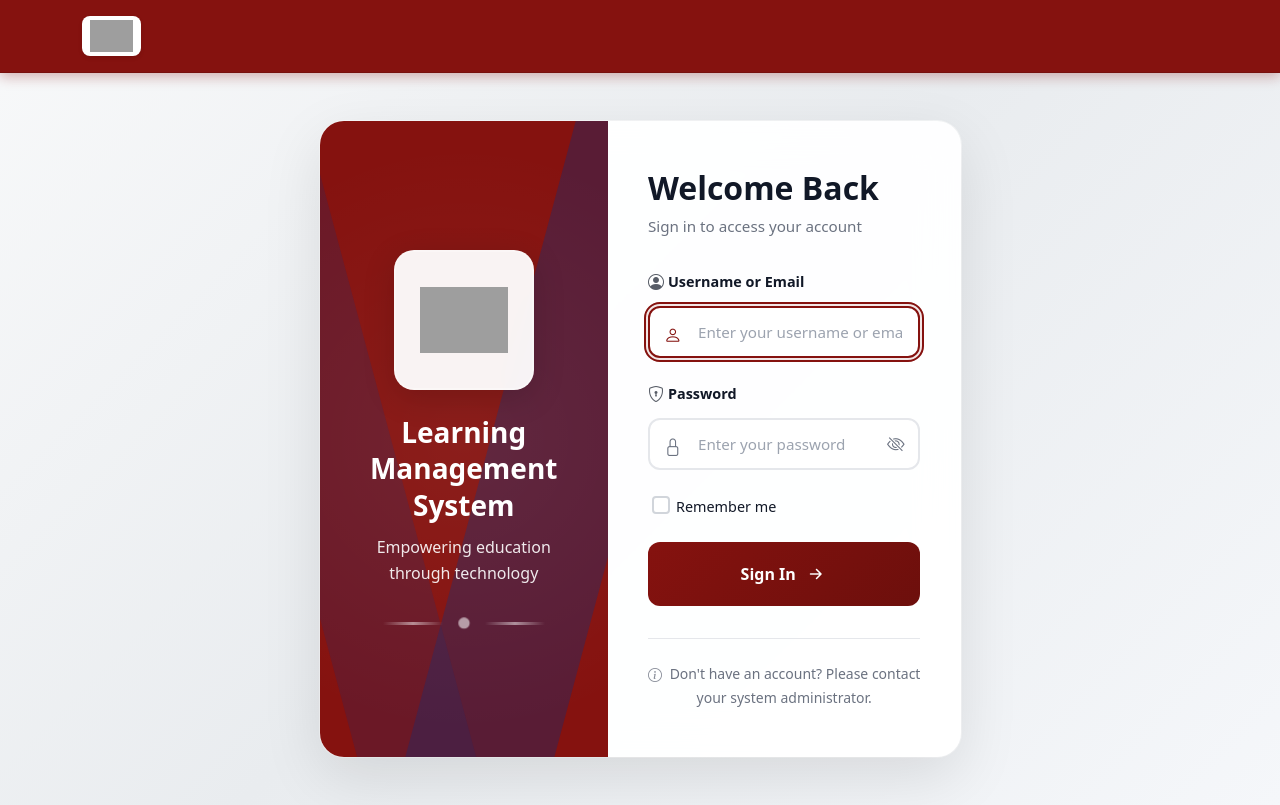
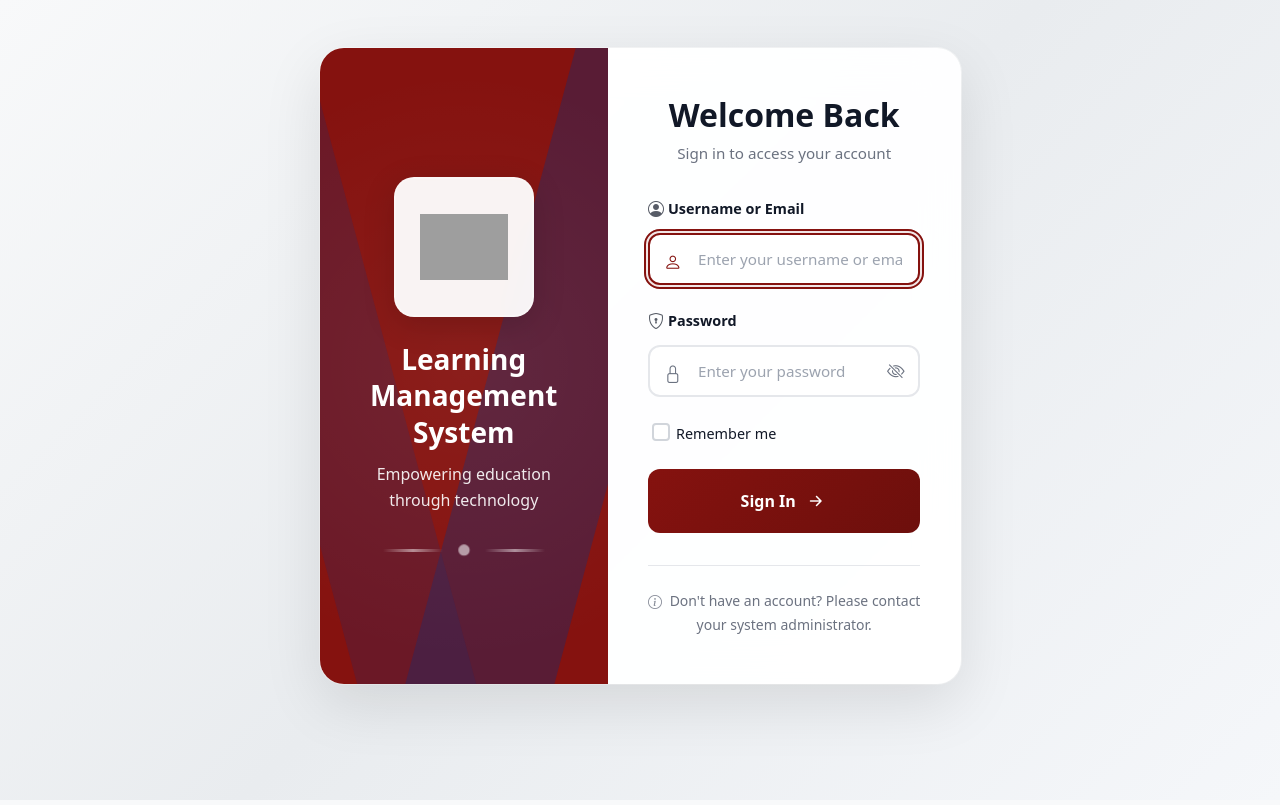
Before and after one commit to gleanse/learning-management-system, a PHP site: page / in a window 1280 px wide. Run offline with PHP 8.4, Linux system fonts and the light colour scheme; data that the repository does not hold is empty; grey boxes are pictures that could not be loaded.

Commit message:
remove navbar, adjust text alignment on form WIP might deisign later the body background of login page

```diff
--- a/app/views/login.php
+++ b/app/views/login.php
@@ -7,22 +7,11 @@
     <link rel="stylesheet" href="bootstrap/css/bootstrap.min.css">
     <link rel="stylesheet" href="bootstrap/css/bootstrap-icons.css">
     <link rel="stylesheet" href="css/main.css">
-    <link rel="stylesheet" href="css/landing/navbar.css">
     <link rel="stylesheet" href="css/pages/login.css">
     <title>Sign In - LMS</title>
 </head>
 
 <body>
-
-    <!-- NAVBAR -->
-    <nav class="navbar navbar-light bg-white shadow-sm">
-        <div class="container">
-            <a class="navbar-brand" href="index.php">
-                <img src="assets/DCSA-LOGO.png" alt="LMS Logo" class="navbar-logo">
-            </a>
-        </div>
-    </nav>
-
     <div class="login-wrapper">
         <div class="container">
             <div class="row justify-content-center align-items-center">
--- a/public/css/pages/login.css
+++ b/public/css/pages/login.css
@@ -204,6 +204,7 @@ body {
 
 /* TITLE styling */
 .login-title {
+  text-align: center;
   font-size: 2rem;
   font-weight: 700;
   color: var(--gray-900);
@@ -212,6 +213,7 @@ body {
 
 /* SUBTITLE styling */
 .login-subtitle {
+  text-align: center;
   color: var(--gray-500);
   font-size: 0.95rem;
   margin-bottom: 0;
```
